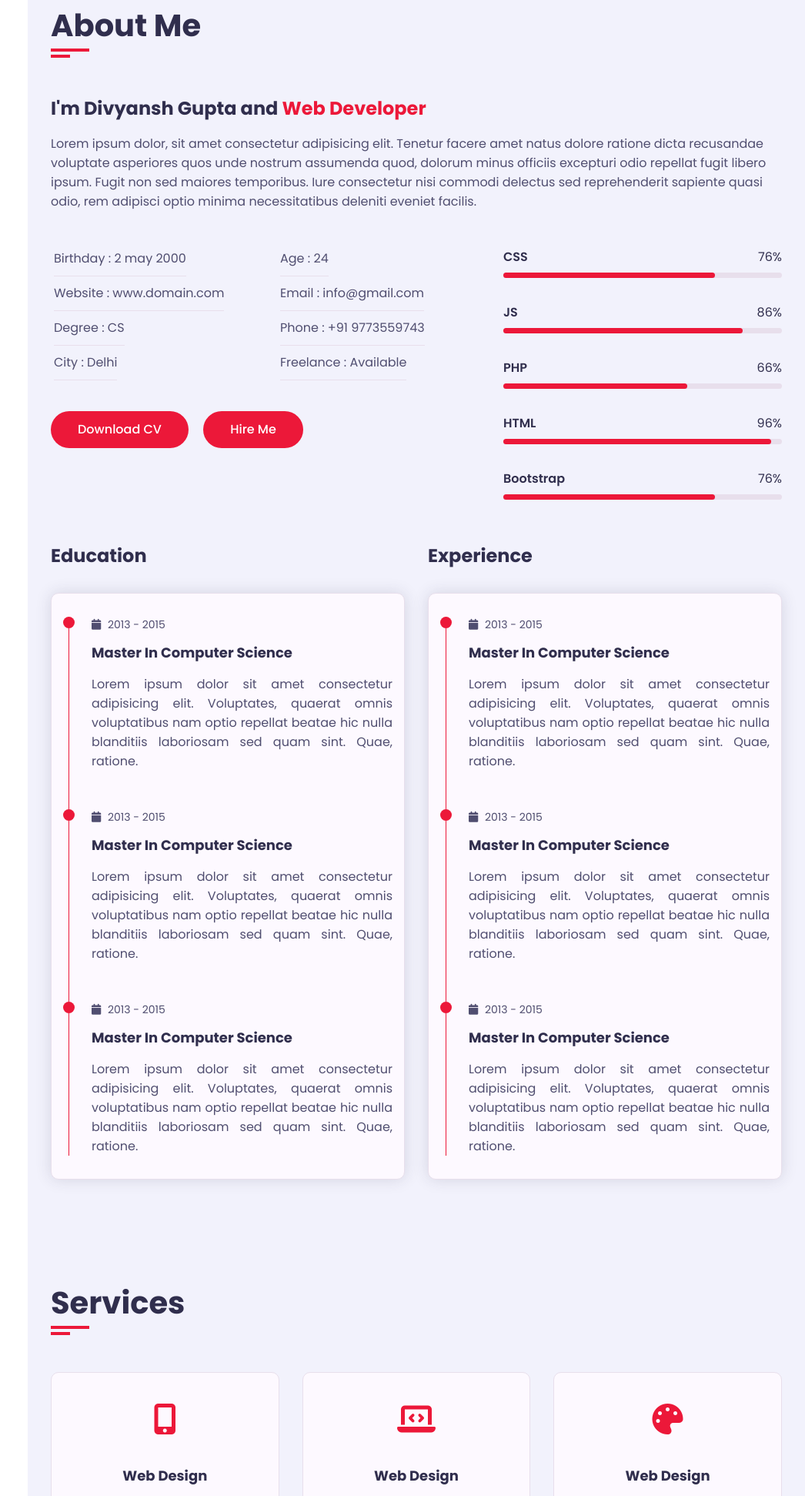
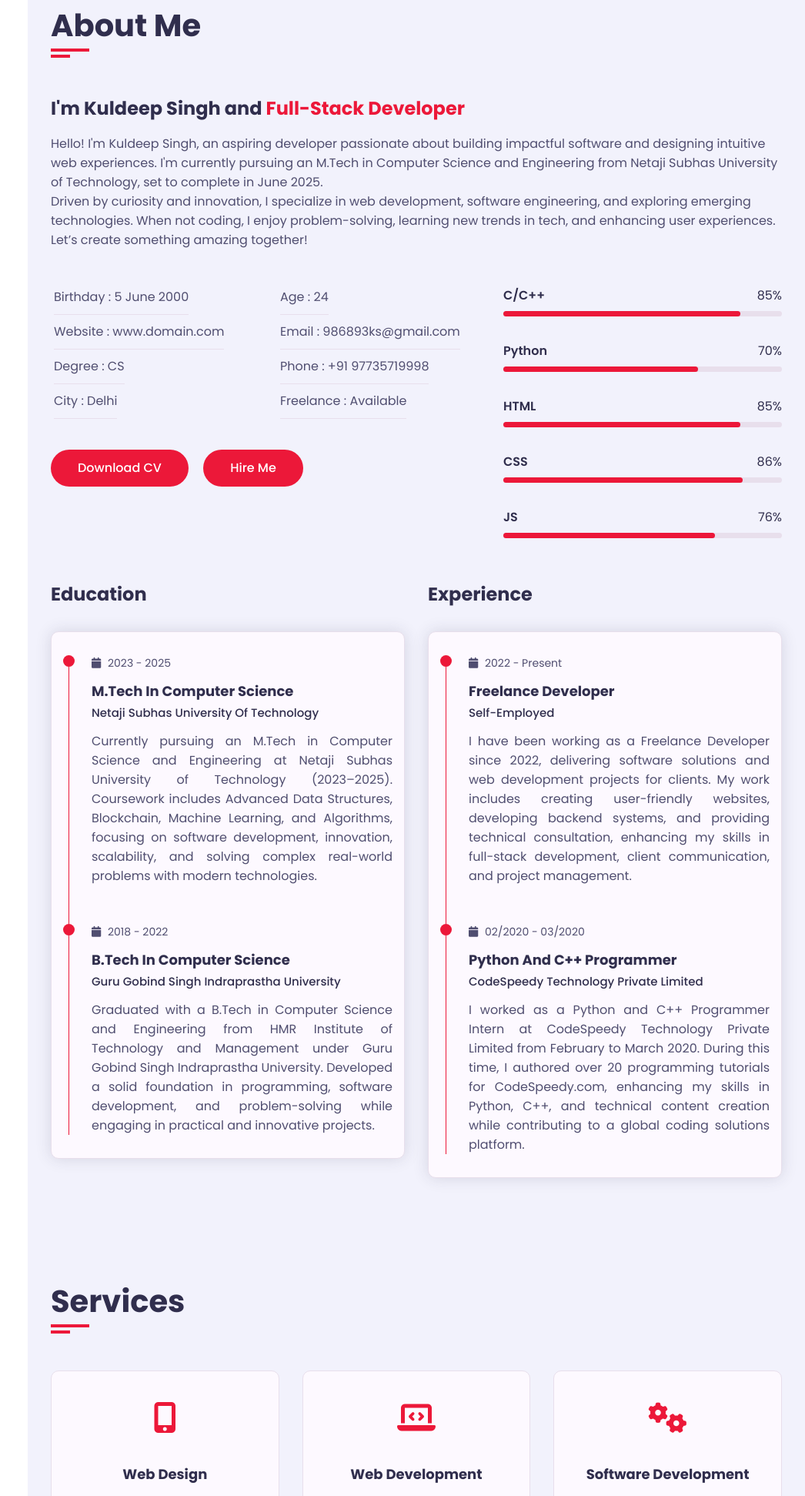
Before and after one commit to DivyanshGupta0205/Portfolio-Website, a plain HTML site: page index.html in a window 1280 px wide. Shown: the part 857-2800 px from the top of the page at 77% size, without its empty margins (234-1280 px from the left). Drawn offline with Linux system fonts and the light colour scheme; files whose address does not match are found by name; a web font is replaced by a local one.

Commit message:
Date added

```diff
--- a/css/style.css
+++ b/css/style.css
@@ -291,6 +291,12 @@ h3.my-profession {
     text-align: center;
     position: relative;
 }
+.home .home-img img{
+    width: 90%;
+    height: 100%;
+    object-fit: cover;
+    object-position: 0% 30%;
+}
 .home-img::after {
     content: '';
     position: absolute;
@@ -504,11 +510,14 @@ h3.my-profession {
 .about .about-content .timeline .timeline-title {
     font-weight: 700;
     font-size: 18px;
-    margin-bottom: 15px;
+    margin-bottom: 12px;
     text-transform: capitalize;
     color: var(--text-black-900);
 }
-
+.about .about-content .timeline .timeline-title span{
+    font-weight: 500;
+    font-size: 15px;
+}
 .about .about-content .timeline .timeline-text {
     line-height: 25px;
     font-size: 16px;
--- a/index.html
+++ b/index.html
@@ -17,7 +17,7 @@
         <!-- aside start -->
         <div class="aside">
             <div class="logo">
-                <a href="#"><span>A</span>tlas</a>
+                <a href="#"><span>Kuldeep</span></a>
             </div>
             <div class="nav-toggler">
                 <span></span>
@@ -43,12 +43,12 @@
                     <div class="row">
                         <div class="home-info padd-15">
                             <h3 class="hello">Hello, my name is <span class="name">Kuldeep Singh</span></h3>
-                            <h3 class="my-profession">I' m a <span class="typing">web designer</span></h3>
-                            <p>I'm a web Designer with extensive experience for over 5 years.My expertise is to create and website design, graphicdesign, and many more...</p>
+                            <h3 class="my-profession">I' m an Aspiring <span class="typing">Full-Stack Developer</span></h3>
+                            <p>I am currently pursuing an M.Tech in Computer Science and Engineering from Netaji Subhas University of Technology, which I will complete in June 2025. I am passionate about designing innovative web solutions and developing software applications that make an impact...</p>
                             <a href="#contact" class="btn hire-me">Hire Me</a>
                         </div>
                         <div class="home-img padd-15">
-                            <img src="images/hero.jpg" alt="">
+                            <img src="images/hero.png" alt="">
                         </div>
                     </div>
                 </div>
@@ -67,15 +67,15 @@
                         <div class="about-content padd-15">
                             <div class="row">
                                 <div class="about-text padd-15">
-                                    <h3>I'm Divyansh Gupta and <span>Web Developer</span></h3>
-                                    <p>Lorem ipsum dolor, sit amet consectetur adipisicing elit. Tenetur facere amet natus dolore ratione dicta recusandae voluptate asperiores quos unde nostrum assumenda quod, dolorum minus officiis excepturi odio repellat fugit libero ipsum. Fugit non sed maiores temporibus. Iure consectetur nisi commodi delectus sed reprehenderit sapiente quasi odio, rem adipisci optio minima necessitatibus deleniti eveniet facilis.</p>
+                                    <h3>I'm Kuldeep Singh and <span>Full-Stack Developer</span></h3>
+                                    <p>Hello! I'm Kuldeep Singh, an aspiring developer passionate about building impactful software and designing intuitive web experiences. I'm currently pursuing an M.Tech in Computer Science and Engineering from Netaji Subhas University of Technology, set to complete in June 2025. <br> Driven by curiosity and innovation, I specialize in web development, software engineering, and exploring emerging technologies. When not coding, I enjoy problem-solving, learning new trends in tech, and enhancing user experiences. <br> Let’s create something amazing together!</p>
                                 </div>
                             </div>
                             <div class="row">
                                 <div class="personal-info padd-15">
                                     <div class="row">
                                         <div class="info-item padd-15">
-                                            <p>Birthday : <span>2 may 2000</span></p>
+                                            <p>Birthday : <span>5 June 2000</span></p>
                                         </div>
                                         <div class="info-item padd-15">
                                             <p>Age : <span>24</span></p>
@@ -84,13 +84,13 @@
                                             <p>Website : <span>www.domain.com</span></p>
                                         </div>
                                         <div class="info-item padd-15">
-                                            <p>Email : <span>info@gmail.com</span></p>
+                                            <p>Email : <span>986893ks@gmail.com</span></p>
                                         </div>
                                         <div class="info-item padd-15">
                                             <p>Degree : <span>CS</span></p>
                                         </div>
                                         <div class="info-item padd-15">
-                                            <p>Phone : <span>+91 9773559743</span></p>
+                                            <p>Phone : <span>+91 97735719998</span></p>
                                         </div>
                                         <div class="info-item padd-15">
                                             <p>City : <span>Delhi</span></p>
@@ -109,35 +109,35 @@
                                 <div class="skills padd-15">
                                     <div class="row">
                                         <div class="skill-item padd-15">
-                                            <h5>CSS</h5>
+                                            <h5>C/C++</h5>
                                             <div class="progress">
-                                                <div class="progress-in" style="width: 76%;"></div>
-                                                <div class="skill-percent">76%</div>
+                                                <div class="progress-in" style="width: 85%;"></div>
+                                                <div class="skill-percent">85%</div>
                                             </div>
                                         </div>
                                         <div class="skill-item padd-15">
-                                            <h5>JS</h5>
+                                            <h5>Python</h5>
+                                            <div class="progress">
+                                                <div class="progress-in" style="width: 70%;"></div>
+                                                <div class="skill-percent">70%</div>
+                                            </div>
+                                        </div>
+                                        <div class="skill-item padd-15">
+                                            <h5>HTML</h5>
+                                            <div class="progress">
+                                                <div class="progress-in" style="width: 85%;"></div>
+                                                <div class="skill-percent">85%</div>
+                                            </div>
+                                        </div>
+                                        <div class="skill-item padd-15">
+                                            <h5>CSS</h5>
                                             <div class="progress">
                                                 <div class="progress-in" style="width: 86%;"></div>
                                                 <div class="skill-percent">86%</div>
                                             </div>
                                         </div>
                                         <div class="skill-item padd-15">
-                                            <h5>PHP</h5>
-                                            <div class="progress">
-                                                <div class="progress-in" style="width: 66%;"></div>
-                                                <div class="skill-percent">66%</div>
-                                            </div>
-                                        </div>
-                                        <div class="skill-item padd-15">
-                                            <h5>HTML</h5>
-                                            <div class="progress">
-                                                <div class="progress-in" style="width: 96%;"></div>
-                                                <div class="skill-percent">96%</div>
-                                            </div>
-                                        </div>
-                                        <div class="skill-item padd-15">
-                                            <h5>Bootstrap</h5>
+                                            <h5>JS</h5>
                                             <div class="progress">
                                                 <div class="progress-in" style="width: 76%;"></div>
                                                 <div class="skill-percent">76%</div>
@@ -156,29 +156,29 @@
                                                  <div class="timeline-item">
                                                     <div class="circle-dot"></div>
                                                     <h3 class="timeline-date">
-                                                        <i class="fa fa-calendar"></i> 2013 - 2015
+                                                        <i class="fa fa-calendar"></i> 2023 - 2025
                                                     </h3>
-                                                    <h4 class="timeline-title">Master in Computer Science</h4>
-                                                    <p class="timeline-text">Lorem ipsum dolor sit amet consectetur adipisicing elit. Voluptates, quaerat omnis voluptatibus nam optio repellat beatae hic nulla blanditiis laboriosam sed quam sint. Quae, ratione.</p>
+                                                    <h4 class="timeline-title">M.Tech in Computer Science<br><span> Netaji Subhas University of Technology</span></h4>
+                                                    <p class="timeline-text">Currently pursuing an M.Tech in Computer Science and Engineering at Netaji Subhas University of Technology (2023–2025). Coursework includes Advanced Data Structures, Blockchain, Machine Learning, and Algorithms, focusing on software development, innovation, scalability, and solving complex real-world problems with modern technologies.</p>
+
+
+
+
+
+
+
                                                  </div>
                                                  <!-- timeline item -->
                                                  <div class="timeline-item">
                                                     <div class="circle-dot"></div>
                                                     <h3 class="timeline-date">
-                                                        <i class="fa fa-calendar"></i> 2013 - 2015
+                                                        <i class="fa fa-calendar"></i> 2018 - 2022
                                                     </h3>
-                                                    <h4 class="timeline-title">Master in Computer Science</h4>
-                                                    <p class="timeline-text">Lorem ipsum dolor sit amet consectetur adipisicing elit. Voluptates, quaerat omnis voluptatibus nam optio repellat beatae hic nulla blanditiis laboriosam sed quam sint. Quae, ratione.</p>
+                                                    <h4 class="timeline-title">B.Tech in Computer Science <br><span> Guru Gobind Singh Indraprastha University</span></h4>
+                                                    <p class="timeline-text">Graduated with a B.Tech in Computer Science and Engineering from HMR Institute of Technology and Management under Guru Gobind Singh Indraprastha University. Developed a solid foundation in programming, software development, and problem-solving while engaging in practical and innovative projects.</p>
+
                                                  </div>
-                                                 <!-- timeline item -->
-                                                 <div class="timeline-item">
-                                                    <div class="circle-dot"></div>
-                                                    <h3 class="timeline-date">
-                                                        <i class="fa fa-calendar"></i> 2013 - 2015
-                                                    </h3>
-                                                    <h4 class="timeline-title">Master in Computer Science</h4>
-                                                    <p class="timeline-text">Lorem ipsum dolor sit amet consectetur adipisicing elit. Voluptates, quaerat omnis voluptatibus nam optio repellat beatae hic nulla blanditiis laboriosam sed quam sint. Quae, ratione.</p>
-                                                 </div>
+
                                             </div>
                                         </div>
                                     </div>
@@ -192,29 +192,26 @@
                                                  <div class="timeline-item">
                                                     <div class="circle-dot"></div>
                                                     <h3 class="timeline-date">
-                                                        <i class="fa fa-calendar"></i> 2013 - 2015
+                                                        <i class="fa fa-calendar"></i> 2022 - Present
                                                     </h3>
-                                                    <h4 class="timeline-title">Master in Computer Science</h4>
-                                                    <p class="timeline-text">Lorem ipsum dolor sit amet consectetur adipisicing elit. Voluptates, quaerat omnis voluptatibus nam optio repellat beatae hic nulla blanditiis laboriosam sed quam sint. Quae, ratione.</p>
+                                                    <h4 class="timeline-title">Freelance Developer<br><span> Self-Employed</span></h4>
+                                                    <p class="timeline-text">I have been working as a Freelance Developer since 2022, delivering software solutions and web development projects for clients. My work includes creating user-friendly websites, developing backend systems, and providing technical consultation, enhancing my skills in full-stack development, client communication, and project management.</p>
                                                  </div>
                                                 <!-- timeline item -->
                                                  <div class="timeline-item">
                                                     <div class="circle-dot"></div>
                                                     <h3 class="timeline-date">
-                                                        <i class="fa fa-calendar"></i> 2013 - 2015
+                                                        <i class="fa fa-calendar"></i> 02/2020 - 03/2020
                                                     </h3>
-                                                    <h4 class="timeline-title">Master in Computer Science</h4>
-                                                    <p class="timeline-text">Lorem ipsum dolor sit amet consectetur adipisicing elit. Voluptates, quaerat omnis voluptatibus nam optio repellat beatae hic nulla blanditiis laboriosam sed quam sint. Quae, ratione.</p>
+                                                    <h4 class="timeline-title">Python
+                                                        and C++ Programmer <br><span> CodeSpeedy Technology Private Limited</span></h4>
+                                                    <p class="timeline-text">
+                                                        I worked as a Python and C++ Programmer Intern at CodeSpeedy Technology Private Limited from February to March 2020. During this time, I authored over 20 programming tutorials for CodeSpeedy.com, enhancing my skills in Python, C++, and technical content creation while contributing to a global coding solutions platform.
+                                                    </p>
                                                  </div>
+
                                                  <!-- timeline item -->
-                                                 <div class="timeline-item">
-                                                    <div class="circle-dot"></div>
-                                                    <h3 class="timeline-date">
-                                                        <i class="fa fa-calendar"></i> 2013 - 2015
-                                                    </h3>
-                                                    <h4 class="timeline-title">Master in Computer Science</h4>
-                                                    <p class="timeline-text">Lorem ipsum dolor sit amet consectetur adipisicing elit. Voluptates, quaerat omnis voluptatibus nam optio repellat beatae hic nulla blanditiis laboriosam sed quam sint. Quae, ratione.</p>
-                                                 </div>
+
                                             </div>
                                         </div>
                                     </div>
@@ -243,7 +240,7 @@
                                     <i class="fa fa-mobile-alt"></i>
                                 </div>
                                 <h4>Web Design</h4>
-                                <p>Lorem ipsum dolor sit amet consectetur adipisicing elit. Quae cum nostrum ullam.</p>
+                                <p>Creating user-friendly and visually appealing websites with modern designs.</p>
                             </div>
                          </div>
                          <!-- service item end -->
@@ -253,8 +250,8 @@
                                 <div class="icon">
                                     <i class="fa fa-laptop-code"></i>
                                 </div>
-                                <h4>Web Design</h4>
-                                <p>Lorem ipsum dolor sit amet consectetur adipisicing elit. Quae cum nostrum ullam.</p>
+                                <h4>Web Development</h4>
+                                <p>Building responsive and highly scalable web applications tailored to client needs.</p>
                             </div>
                          </div>
                          <!-- service item end -->
@@ -262,10 +259,10 @@
                          <div class="service-item padd-15">
                             <div class="service-item-inner">
                                 <div class="icon">
-                                    <i class="fa fa-palette"></i>
+                                    <i class="fa fa-cogs"></i>
                                 </div>
-                                <h4>Web Design</h4>
-                                <p>Lorem ipsum dolor sit amet consectetur adipisicing elit. Quae cum nostrum ullam.</p>
+                                <h4>Software Development</h4>
+                                <p>Developing reliable and efficient software solutions for various requirements.</p>
                             </div>
                          </div>
                          <!-- service item end -->
@@ -275,8 +272,8 @@
                                 <div class="icon">
                                     <i class="fa fa-code"></i>
                                 </div>
-                                <h4>Web Design</h4>
-                                <p>Lorem ipsum dolor sit amet consectetur adipisicing elit. Quae cum nostrum ullam.</p>
+                                <h4>Machine Learning Models</h4>
+                                <p>Implementing data-driven machine learning models to solve real-world problems.</p>
                             </div>
                          </div>
                          <!-- service item end -->
@@ -286,8 +283,8 @@
                                 <div class="icon">
                                     <i class="fa fa-search"></i>
                                 </div>
-                                <h4>Web Design</h4>
-                                <p>Lorem ipsum dolor sit amet consectetur adipisicing elit. Quae cum nostrum ullam.</p>
+                                <h4>Technical Content Writing</h4>
+                                <p>Creating clear and engaging programming tutorials, articles, and guides</p>
                             </div>
                          </div>
                          <!-- service item end -->
@@ -297,8 +294,9 @@
                                 <div class="icon">
                                     <i class="fa fa-bullhorn"></i>
                                 </div>
-                                <h4>Web Design</h4>
-                                <p>Lorem ipsum dolor sit amet consectetur adipisicing elit. Quae cum nostrum ullam.</p>
+                                <h4>Social Media Marketing</h4>
+                                <p>Designing and managing creative social posts to boost online engagement.</p>
+
                             </div>
                          </div>
                          <!-- service item end -->
@@ -396,22 +394,22 @@
                             <!-- contact item start hgya -->
                              <div class="contact-info-item padd-15">
                                 <div class="icon"><i class="fa fa-phone"></i></div>
-                                <h4>Call Us On</h4>
-                                <p>+91 9773559743</p>
+                                <h4>Call Me On</h4>
+                                <p>+91 9773571998</p>
                              </div>
                              <!-- contact item end hgya -->
                               <!-- contact item start hgya -->
                              <div class="contact-info-item padd-15">
                                 <div class="icon"><i class="fa fa-map-marker-alt"></i></div>
                                 <h4>Office</h4>
-                                <p>India</p>
+                                <p>Delhi, India</p>
                              </div>
                              <!-- contact item end hgya -->
                               <!-- contact item start hgya -->
                              <div class="contact-info-item padd-15">
                                 <div class="icon"><i class="fa fa-envelope"></i></div>
                                 <h4>Email</h4>
-                                <p>info@gmail.com</p>
+                                <p>986893ks@gmail.com</p>
                              </div>
                              <!-- contact item end hgya -->
                               <!-- contact item start hgya -->
```
Also changed, not shown: images/hero.jpg (deleted), images/hero.png (added). Lines whose indentation alone changed are shown as unchanged.
